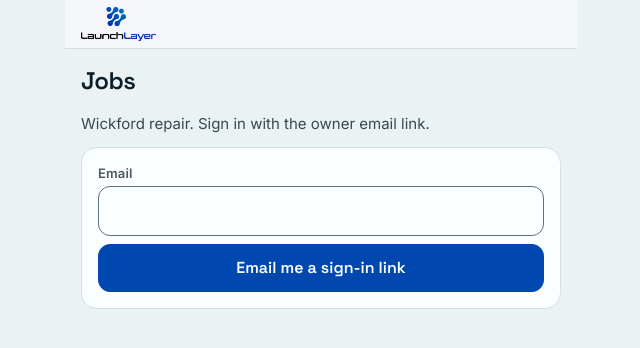
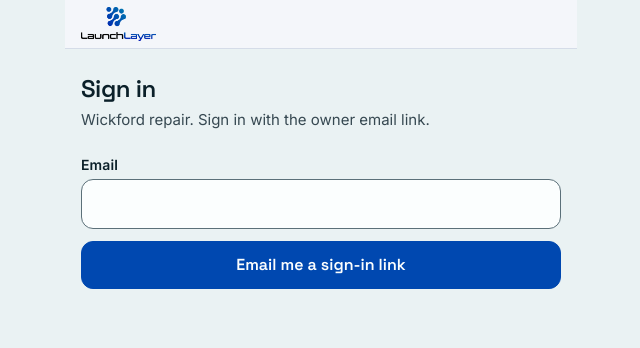
Before and after one commit to JD-LaunchLayer/ll-tickets, a Next.js app: page /login in a window 1280 px wide. Shown: the top 348 px of the page, without its empty margins (319-959 px from the left). Built offline with nearby package versions, Linux system fonts and the light colour scheme; no server answers.

Commit message:
Put the sign-in form on the page under a Sign in title.
The card is gone, a sent link shows as a surface block, and the button offers Send again.

Co-authored-by: JD-LaunchLayer <JD-LaunchLayer@users.noreply.github.com>

```diff
--- a/src/app/globals.css
+++ b/src/app/globals.css
@@ -299,6 +299,10 @@ summary {
   gap: 0;
 }
 
+.app-scroll-start > .error-panel {
+  margin-top: 24px;
+}
+
 .fill-rest {
   display: flex;
   flex: 1;
--- a/src/app/login/login-form.tsx
+++ b/src/app/login/login-form.tsx
@@ -17,7 +17,7 @@ export function LoginForm({
   const ready = configured && ownerConfigured;
 
   return (
-    <form action={action} className="panel job-list">
+    <form action={action} className="login-form">
       {!configured ? (
         <p className="warn-panel">
           Add Supabase keys in <code>.env.local</code> (see <code>.env.example</code>) before signing in.
@@ -29,17 +29,17 @@ export function LoginForm({
         </p>
       ) : null}
       <label className="field">
-        <span className="field-label">Email</span>
-        <input className="login-input" type="email" name="email" autoComplete="username" required />
+        <span className="field-label field-label-lg">Email</span>
+        <input className="login-input" type="email" name="email" autoComplete="username" required readOnly={pending} />
       </label>
       {state.sent ? (
-        <p className="muted" role="status">
+        <p className="login-sent" role="status">
           Check your inbox for the sign-in link.
         </p>
       ) : null}
       {state.error ? <ErrorPanel message={state.error} /> : null}
       <button className="tech-btn-primary" type="submit" disabled={pending || !ready}>
-        {pending ? "Sending…" : "Email me a sign-in link"}
+        {pending ? "Sending…" : state.sent ? "Send again" : "Email me a sign-in link"}
       </button>
     </form>
   );
--- a/src/app/login/page.tsx
+++ b/src/app/login/page.tsx
@@ -28,8 +28,8 @@ export default async function LoginPage({
           <BrandMark />
         </div>
       </header>
-      <div className="app-scroll">
-        <h1 className="page-title">Jobs</h1>
+      <div className="app-scroll app-scroll-start">
+        <h1 className="page-title">Sign in</h1>
         <p className="login-lead">{ORG.shop}. Sign in with the owner email link.</p>
         {linkError ? <ErrorPanel message={linkError} /> : null}
         <LoginForm configured={isSupabaseConfigured()} ownerConfigured={ownerEmail() !== null} />
```
